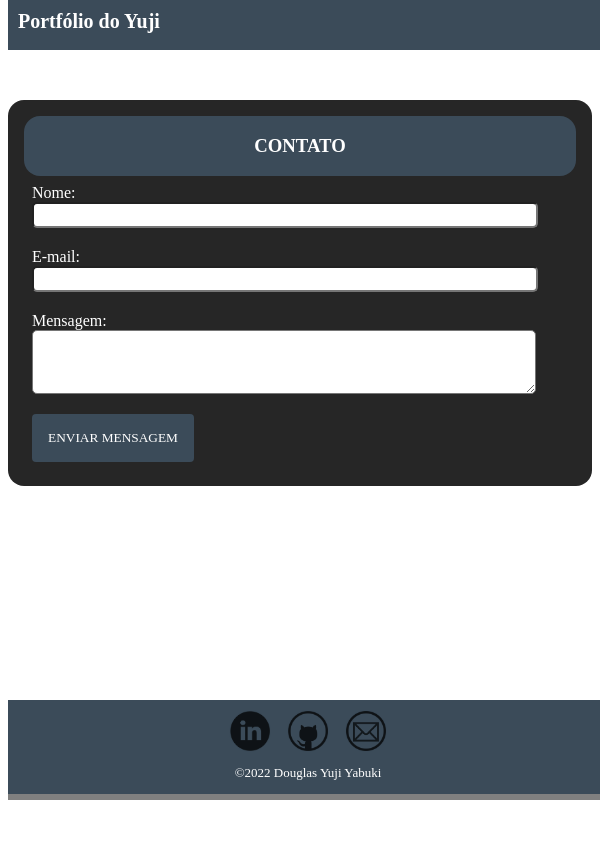
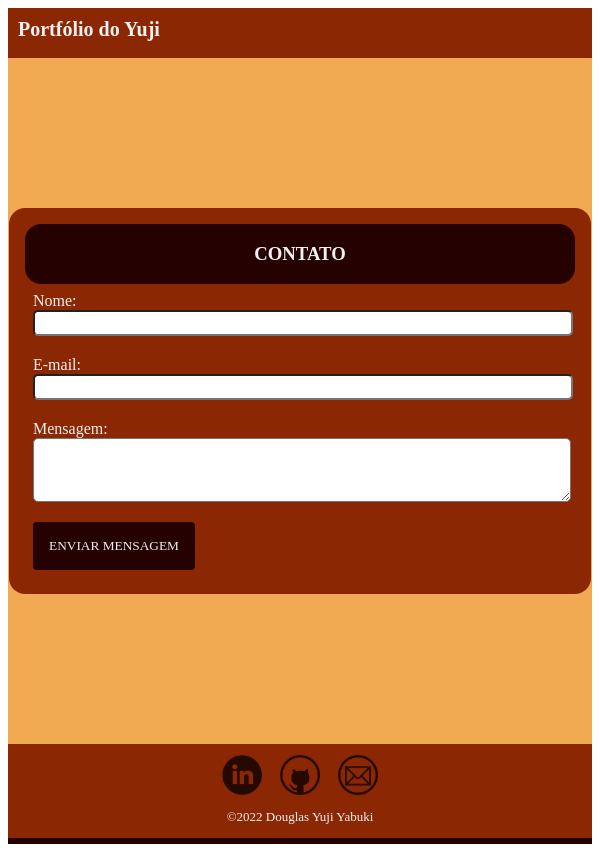
Before and after one commit to douglasyabuki/douglasyabuki.github.io, an Angular app: page /contact in a window 600 px wide. Before the commit the page ends 800 px from the top, so only its background shows below. Built offline with nearby package versions, Linux system fonts and the light colour scheme.

Commit message:
Commit 7: Big changes in layout

```diff
--- a/src/app/aboutpersonal/aboutpersonal.component.scss
+++ b/src/app/aboutpersonal/aboutpersonal.component.scss
@@ -4,7 +4,7 @@
     display: flex;
     flex-direction: column;
     border-radius: 16px;
-    background-color: #262626;
+    background-color: #8C2703;
     min-width: 300px;
     width: 90%;
     margin: auto;
@@ -16,8 +16,8 @@
     justify-content: center;
     gap: 40px;
     padding-bottom: 1px;
-    color: white;
-    background-color: #3B4B59;
+    color: #F2F0F0;
+    background-color: #260101;
     border-radius: 16px;
   }
 
@@ -29,7 +29,7 @@
     align-items: center;
     justify-content: center;
     color: white;
-    background-color: #262626;
+    background-color: #8C2703;
     grid-template: 1fr 1fr;
     display: flex;
     flex-direction: column;
@@ -55,7 +55,7 @@
     display: flex;
     flex-direction: column;
     border-radius: 16px;
-    background-color: #262626;
+    background-color: #8C2703;
     width: 60%;
     min-width: 550px;
     max-width: 600px;
@@ -69,7 +69,7 @@
     gap: 40px;
     padding-bottom: 1px;
     color: white;
-    background-color: #3B4B59;
+    background-color: #260101;
     border-radius: 16px;
   }
 
@@ -81,7 +81,7 @@
     align-items: center;
     justify-content: center;
     color: white;
-    background-color: #262626;
+    background-color: #8C2703;
 
     p {
       padding-left: 5px;
--- a/src/app/aboutprofessional/aboutprofessional.component.scss
+++ b/src/app/aboutprofessional/aboutprofessional.component.scss
@@ -3,27 +3,91 @@
   grid-template: auto / $template;
 }
 
+@media (max-width:600px) {
+  ul {
+    @include autogrid(1fr 1fr 1fr);
+  }
+
+  section {
+    margin: auto;
+    padding: 16px;
+    padding-top: 0px;
+    display: flex;
+    flex-direction: column;
+    align-items: center;
+    background: #F2F0F0;
+    width: 600px;
+    border-bottom: 6px solid #260101;
+
+    header {
+      width: 600px;
+      background-color: #8C2703;
+      padding: 16px;
+      padding-bottom: 0px;
+      border-top: 6px solid #260101;
+      border-bottom: 6px solid #260101;
+
+      h1 {
+        font-family: 'Eloquence Light';
+        padding: 20px;
+        font-size: 34px;
+        font-weight: lighter;
+        justify-content: center;
+        text-align: center;
+        color: #F2F0F0;
+      }
+
+      .social {
+        text-align: right;
+        padding-bottom: 5px;
+      }
+    }
+
+    body {
+      margin-left: 10px;
+      margin-right: 10px;
+      font-family: 'Calibri Light';
+      font-size: 11px;
+      color: black;
+      background: #F2F0F0;
+
+      h2{
+        padding-top: 16px;
+        font-family: 'Calibri';
+        font-size: 12px;
+        color: #260101;
+        border-top: 1px solid black;
+      }
+      h3{
+        font-size: 10px;
+        color: #8C2703;
+      }
+    }
+  }
+}
+@media (min-width:601px) {
 ul {
   @include autogrid(1fr 1fr 1fr);
 }
 
 section {
+  margin: auto;
   padding: 16px;
   padding-top: 0px;
   display: flex;
   flex-direction: column;
   align-items: center;
-  background: white;
+  background: #F2F0F0;
   width: 600px;
-  border-bottom: 6px solid gray;
+  border-bottom: 6px solid #260101;
 
   header {
     width: 600px;
-    background-color: #3B4B59;
+    background-color: #8C2703;
     padding: 16px;
     padding-bottom: 0px;
-    border-top: 6px solid gray;
-    border-bottom: 6px solid gray;
+    border-top: 6px solid #260101;
+    border-bottom: 6px solid #260101;
 
     h1 {
       font-family: 'Eloquence Light';
@@ -32,7 +96,7 @@ section {
       font-weight: lighter;
       justify-content: center;
       text-align: center;
-      color: white;
+      color: #F2F0F0;
     }
 
     .social {
@@ -47,14 +111,19 @@ section {
     font-family: 'Calibri Light';
     font-size: 11px;
     color: black;
-    background: white;
+    background: #F2F0F0;
 
     h2{
       padding-top: 16px;
       font-family: 'Calibri';
       font-size: 12px;
-      color: #3B4B59;
+      color: #260101;
       border-top: 1px solid black;
+    }
+    h3{
+      font-size: 10px;
+      color: #8C2703;
     }
   }
 }
+}
--- a/src/app/app.component.scss
+++ b/src/app/app.component.scss
@@ -1,10 +1,11 @@
+*{
+  background-color: #F2AA52;
+}
 body,
 html {
   min-height: 250px;
   height: 100%;
   margin: 0 auto;
-  background-color: #dfdfdf;
-  color: #dfdfdf;
 }
 a {
   text-decoration: none;
@@ -13,17 +14,18 @@ a {
 section {
   position: relative;
   min-height: 100%;
-  margin-top: 100px;
+  padding-top: 150px;
+  padding-bottom: 150px;
 }
 
 #nav{
-  position: absolute;
+  position: relative;
   top: 0;
   width: 100%;
 }
 
 #footer{
-  position: absolute;
+  position: relative;
   bottom: 0;
   width: 100%;
 }
--- a/src/app/contact/contact.component.scss
+++ b/src/app/contact/contact.component.scss
@@ -1,7 +1,8 @@
+@media (max-width:600px) {
+
   @mixin boxInfo {
     display: block;
-  width: 500px;
-  max-width: 500px;
+    width: 100%;
     margin-bottom: 20px;
     padding: 1px;
     border-radius: 5px;
@@ -12,8 +13,10 @@ section {
     display: flex;
     flex-direction: column;
     border-radius: 16px;
-  background-color: #262626;
-  max-width: 800px;
+    background-color: #8C2703;
+    min-width: 300px;
+    width: 90%;
+    margin: auto;
   }
 
   header {
@@ -22,19 +25,19 @@ header {
     justify-content: center;
     gap: 10px;
     padding-bottom: 1px;
-  color: white;
-  background-color: #3B4B59;
+    color: #F2F0F0;
+    background-color: #260101;
     border-radius: 16px;
   }
 
   body {
-  color: white;
-  background-color: #262626;
+    color: #F2F0F0;
+    background-color: #8C2703;
   }
 
   label {
     display: block;
-  color: white;
+    color: #F2F0F0;
 
     input {
       @include boxInfo();
@@ -58,9 +61,9 @@ label {
   }
 
   .cta {
-  background: #3B4B59;
+    background: #260101;
     border: none;
-  color: white;
+    color: #F2F0F0;
 
     text-transform: uppercase;
     border-radius: 4px;
@@ -81,3 +84,93 @@ label {
       display: block;
     }
   }
+}
+
+@media (min-width:600px) {
+
+  @mixin boxInfo {
+    display: block;
+    width: 100%;
+    margin-bottom: 20px;
+    padding: 1px;
+    border-radius: 5px;
+  }
+
+  section {
+    padding: 16px;
+    display: flex;
+    flex-direction: column;
+    border-radius: 16px;
+    background-color: #8C2703;
+    width: 60%;
+    min-width: 550px;
+    max-width: 600px;
+    margin: auto;
+  }
+
+  header {
+    display: flex;
+    align-items: center;
+    justify-content: center;
+    gap: 10px;
+    padding-bottom: 1px;
+    color: #F2F0F0;
+    background-color: #260101;
+    border-radius: 16px;
+  }
+
+  body {
+    color: #F2F0F0;
+    background-color: #8C2703;
+  }
+
+  label {
+    display: block;
+    color: #F2F0F0;
+
+    input {
+      @include boxInfo();
+      min-height: 20px;
+    }
+
+    textarea {
+      @include boxInfo();
+      min-height: 60px;
+    }
+
+    .error {
+      margin-top: -20px;
+      background: #D9BFA9;
+      padding: 8px;
+      display: inline-block;
+      font-size: 14px;
+      margin-bottom: 20px;
+      border-radius: 5px;
+    }
+  }
+
+  .cta {
+    background: #260101;
+    border: none;
+    color: #F2F0F0;
+
+    text-transform: uppercase;
+    border-radius: 4px;
+    padding: 16px;
+    cursor: pointer;
+    font-family: 'Calibri Light';
+  }
+
+  .results {
+    margin-top: 50px;
+
+    strong {
+      display: block;
+    }
+
+    span {
+      margin-bottom: 20px;
+      display: block;
+    }
+  }
+}
--- a/src/app/footer/footer.component.scss
+++ b/src/app/footer/footer.component.scss
@@ -1,7 +1,7 @@
 .host {
-  background-color: #3B4B59;
+  background-color: #8C2703;
   margin: 0;
-  border-bottom: 6px solid gray;
+  border-bottom: 6px solid #260101;
 }
 
 @media (max-width:900px) {
@@ -32,7 +32,7 @@
     display: inline-block;
     text-align: center;
     border-radius: 50%;
-    border: 1px solid #3B4B59;
+    border: 1px solid #8C2703;
     margin: 0 8px;
     color: inherit;
     opacity: 0.75;
@@ -40,14 +40,14 @@
 
   .social a:hover {
     opacity: 0.9;
-    background: #B0C1D9;
+    background: #F2AA52;
   }
 
   .copyright {
     margin-top: 15px;
     text-align: center;
     font-size: 13px;
-    color: white;
+    color: #F2F0F0;
   }
   }
 
@@ -94,7 +94,7 @@ ul a:hover {
   display: inline-block;
   text-align: center;
   border-radius: 50%;
-  border: 1px solid #3B4B59;
+  border: 1px solid #8C2703;
   margin: 0 8px;
   color: inherit;
   opacity: 0.75;
@@ -102,7 +102,7 @@ ul a:hover {
 
 .social a:hover {
   opacity: 0.9;
-  background: #B0C1D9;
+  background: #F2AA52;
 }
 
 .copyright {
--- a/src/app/home/home.component.scss
+++ b/src/app/home/home.component.scss
@@ -7,7 +7,7 @@
     max-width: 300px;
     padding: 16px;
     border-radius: 16px;
-    background-color: #262626;
+    background-color: #8C2703;
   }
 
   header {
@@ -16,8 +16,8 @@
     justify-content: center;
     gap: 40px;
     padding-bottom: 1px;
-    color: white;
-    background-color: #3B4B59;
+    color: #F2F0F0;
+    background-color: #260101;
     border-radius: 16px;
   }
 
@@ -26,8 +26,8 @@
     display: flex;
     align-items: center;
     justify-content: center;
-    color: white;
-    background-color: #262626;
+    color: #F2F0F0;
+    background-color: #8C2703;
   }
 }
 
@@ -38,7 +38,7 @@
     max-width: 600px;
     padding: 16px;
     border-radius: 16px;
-    background-color: #262626;
+    background-color: #8C2703;
   }
 
   header {
@@ -47,8 +47,8 @@
     justify-content: center;
     gap: 40px;
     padding-bottom: 1px;
-    color: white;
-    background-color: #3B4B59;
+    color: #F2F0F0;
+    background-color: #260101;
     border-radius: 16px;
   }
 
@@ -57,7 +57,7 @@
     display: flex;
     align-items: center;
     justify-content: center;
-    color: white;
-    background-color: #262626;
+    color: #F2F0F0;
+    background-color: #8C2703;
   }
 }
--- a/src/app/nav/nav.component.scss
+++ b/src/app/nav/nav.component.scss
@@ -1,7 +1,7 @@
 .nav {
   height: 50px;
   width: 100%;
-  background-color: #3B4B59;
+  background-color: #8C2703;
 }
 
 .nav>.nav-header {
@@ -12,7 +12,7 @@
   display: inline-block;
   font-size: 20px;
   font-weight: bold;
-  color: white;
+  color: #F2F0F0;
   padding: 10px;
 }
 
@@ -36,14 +36,14 @@
     display: block;
     width: 25px;
     height: 10px;
-    border-top: 2px solid #dfdfdf;
+    border-top: 2px solid #F2F0F0;
   }
 
   .nav>.nav-links {
     position: absolute;
     display: block;
     width: 100%;
-    background-color: #262626;
+    background-color: #F2AA52;
     height: 0px;
     transition: all 0.2s ease-in;
     overflow-y: hidden;
@@ -52,13 +52,13 @@
   }
 
   .nav>.nav-links>a {
-    color: white;
+    color: #F2F0F0;
     display: block;
     width: 100%;
   }
 
   .nav>.nav-links>a:hover {
-    background-color: #8EA8BF;
+    background-color: #F2AA52;
   }
 
   .nav>#nav-check {
@@ -72,7 +72,7 @@
   .nav>#nav-check:checked~.nav-links {
     height: 120px;
     overflow-y: auto;
-    border-bottom: 2px white;
+    border-bottom: 2px #F2F0F0;
   }
 
 }
@@ -90,12 +90,13 @@
 
   .nav>.nav-links>a {
     display: inline-block;
-    color: white;
+    color: #F2F0F0;
     padding: 13px 10px 13px 10px;
   }
 
   .nav>.nav-links>a:hover {
-    background-color: #8EA8BF;
+    background-color: #F2AA52;
+    border-radius: 16px;
   }
 
   .nav>#nav-check {
--- a/src/app/projects/projects.component.scss
+++ b/src/app/projects/projects.component.scss
@@ -5,7 +5,7 @@
     display: flex;
     flex-direction: column;
     border-radius: 16px;
-    background-color: #262626;
+    background-color: #8C2703;
     width: 90%;
     min-width: 200px;
     max-width: 300px;
@@ -18,7 +18,7 @@
     gap: 40px;
     padding-bottom: 1px;
     color: white;
-    background-color: #3B4B59;
+    background-color: #260101;
     border-radius: 16px;
   }
 
@@ -29,7 +29,7 @@
     align-items: center;
     justify-content: center;
     color: white;
-    background-color: #262626;
+    background-color: #8C2703;
   }
 
   .social {
@@ -44,7 +44,7 @@
     display: inline-block;
     text-align: center;
     border-radius: 50%;
-    border: 1px solid #3B4B59;
+    border: 1px solid #260101;
     margin: 0 8px;
     color: inherit;
     opacity: 0.75;
@@ -64,7 +64,7 @@
     display: flex;
     flex-direction: column;
     border-radius: 16px;
-    background-color: #262626;
+    background-color: #8C2703;
     width: 60%;
     max-width: 600px;
   }
@@ -76,7 +76,7 @@
     gap: 40px;
     padding-bottom: 1px;
     color: white;
-    background-color: #3B4B59;
+    background-color: #260101;
     border-radius: 16px;
   }
 
@@ -87,7 +87,7 @@
     align-items: center;
     justify-content: center;
     color: white;
-    background-color: #262626;
+    background-color: #8C2703;
   }
 
   .social {
@@ -102,7 +102,7 @@
     display: inline-block;
     text-align: center;
     border-radius: 50%;
-    border: 1px solid #3B4B59;
+    border: 1px solid #260101;
     margin: 0 8px;
     color: inherit;
     opacity: 0.75;
```
Also changed, not shown: 3 other files (tests, documents, lock files or other folders). Lines whose indentation alone changed are shown as unchanged.
